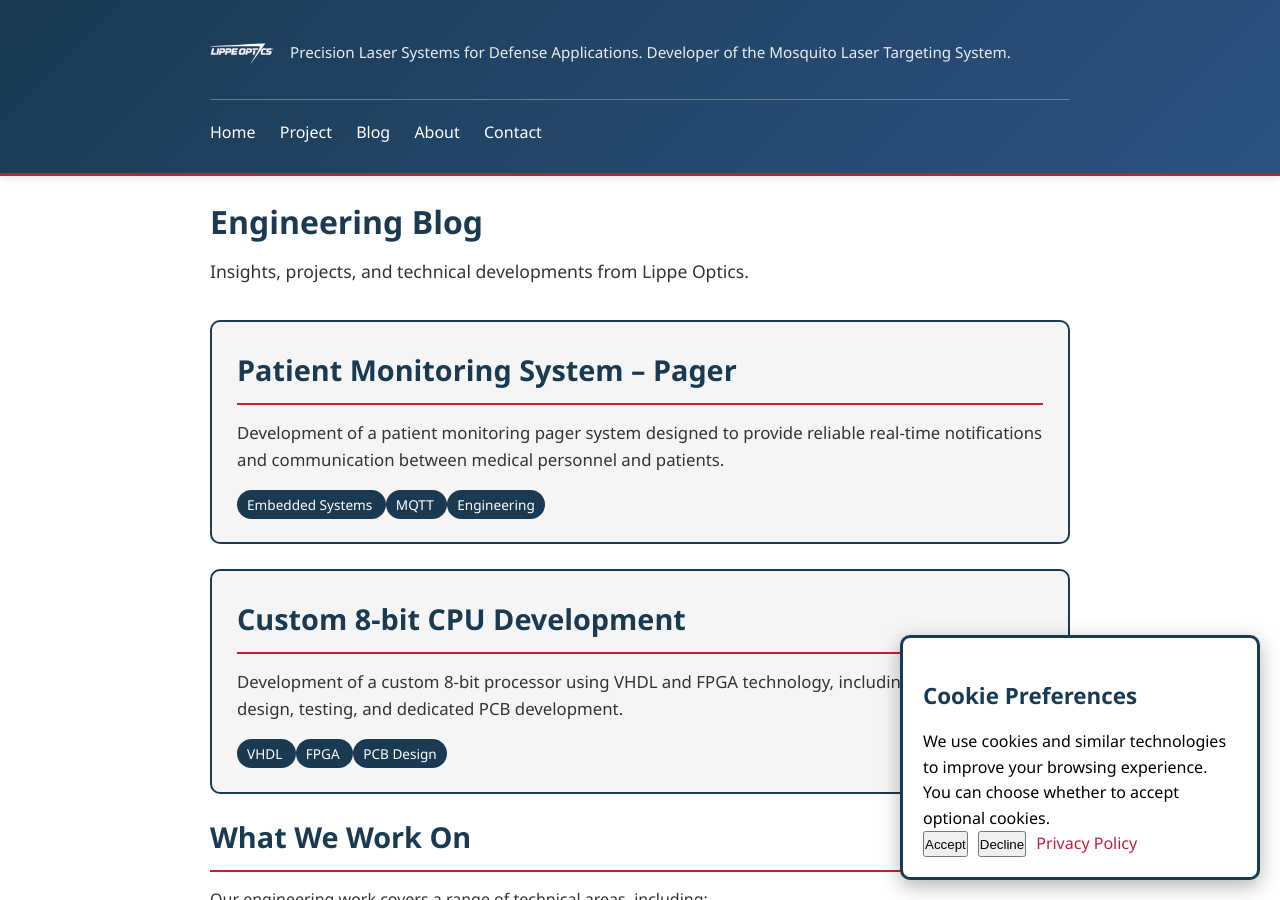
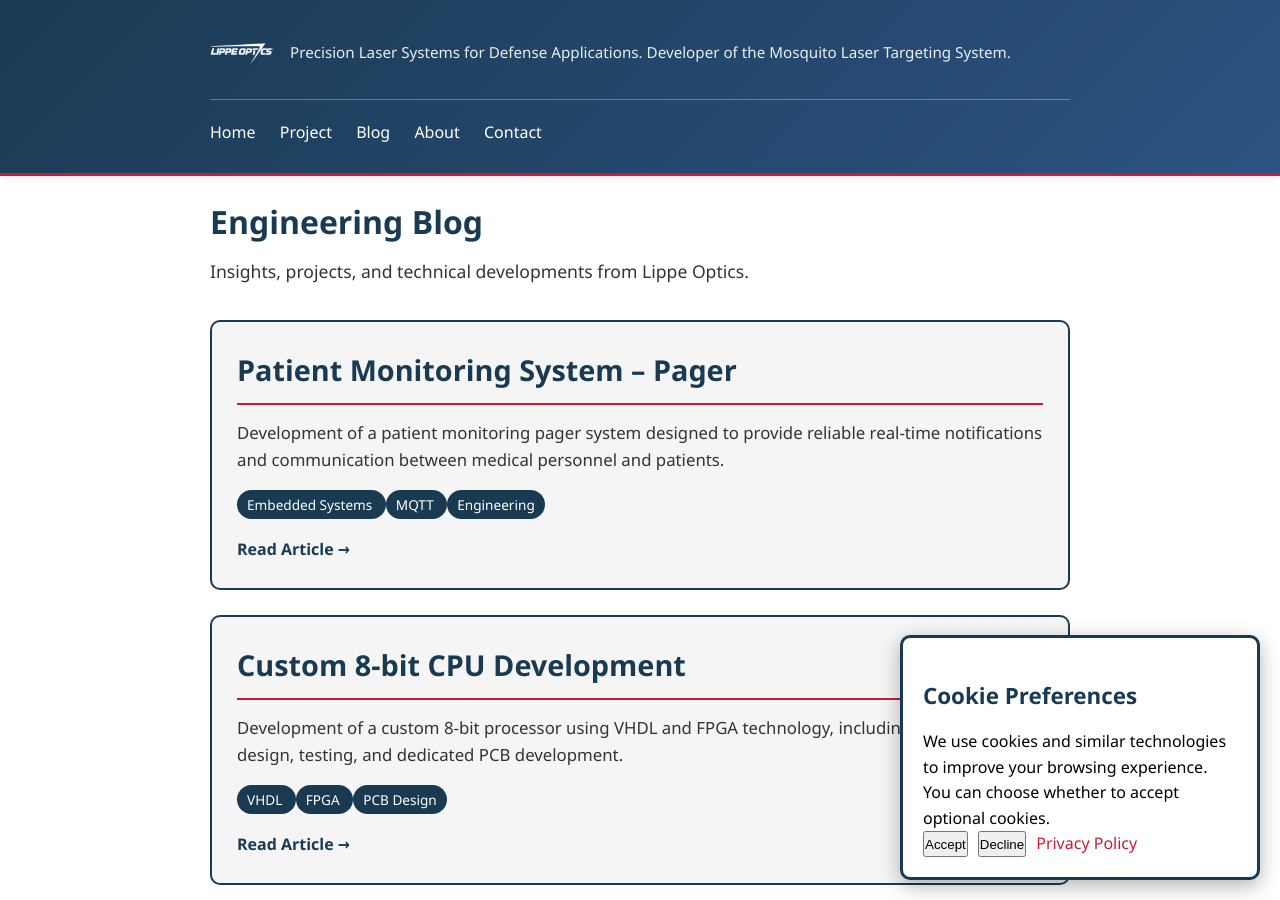
Before and after one commit to Enea322/LO-website-demo, a Jekyll site: the page built from blog.md, in a window 1280 px wide and 900 px high. Built offline with Jekyll 4.4.1, drawn with Linux system fonts in a browser that asks for light colours; part of the change alters nothing that is shown.

Commit message:
Fix articles directory location + Made small visual changes to blog page as well.

```diff
--- a/blog.md
+++ b/blog.md
@@ -11,17 +11,21 @@ Insights, projects, and technical developments from Lippe Optics.
 
 <div style="display: grid; gap: 25px;">
 
-  <div style="
-    background: #f5f5f5;
-    border: 2px solid #1a3a52;
-    border-radius: 10px;
-    padding: 25px;
-  ">
+  <!-- Patient Monitoring System -->
+  <a href="{{ '/blog/patient-monitoring-system.html' | relative_url }}"
+     style="
+       display: block;
+       background: #f5f5f5;
+       border: 2px solid #1a3a52;
+       border-radius: 10px;
+       padding: 25px;
+       text-decoration: none;
+       color: inherit;
+       transition: transform 0.2s, box-shadow 0.2s;
+     ">
+
     <h2 style="margin-top: 0; color: #1a3a52;">
-     <a href="{{ '/blog/patient-monitoring-system.html' | relative_url }}"
-        style="color: #1a3a52; text-decoration: none;">
-       Patient Monitoring System – Pager
-     </a>
+      Patient Monitoring System – Pager
     </h2>
 
     <p style="font-size: 1.05em;">
@@ -34,27 +38,43 @@ Insights, projects, and technical developments from Lippe Optics.
       <span style="background:#1a3a52;color:white;padding:5px 10px;border-radius:15px;font-size:0.85em;">
         Embedded Systems
       </span>
+
       <span style="background:#1a3a52;color:white;padding:5px 10px;border-radius:15px;font-size:0.85em;">
         MQTT
       </span>
+
       <span style="background:#1a3a52;color:white;padding:5px 10px;border-radius:15px;font-size:0.85em;">
         Engineering
       </span>
     </div>
-  </div>
+
+    <p style="
+      margin-top: 20px;
+      margin-bottom: 0;
+      color: #1a3a52;
+      font-weight: 700;
+    ">
+      Read Article →
+    </p>
+
+  </a>
 
 
-  <div style="
-    background: #f5f5f5;
-    border: 2px solid #1a3a52;
-    border-radius: 10px;
-    padding: 25px;
-  ">
+  <!-- Custom 8-bit CPU -->
+  <a href="{{ '/blog/8-bit-cpu.html' | relative_url }}"
+     style="
+       display: block;
+       background: #f5f5f5;
+       border: 2px solid #1a3a52;
+       border-radius: 10px;
+       padding: 25px;
+       text-decoration: none;
+       color: inherit;
+       transition: transform 0.2s, box-shadow 0.2s;
+     ">
+
     <h2 style="margin-top: 0; color: #1a3a52;">
-     <a href="{{ '/blog/8-bit-cpu.html' | relative_url }}"
-        style="color: #1a3a52; text-decoration: none;">
       Custom 8-bit CPU Development
-     </a>
     </h2>
 
     <p style="font-size: 1.05em;">
@@ -66,14 +86,26 @@ Insights, projects, and technical developments from Lippe Optics.
       <span style="background:#1a3a52;color:white;padding:5px 10px;border-radius:15px;font-size:0.85em;">
         VHDL
       </span>
+
       <span style="background:#1a3a52;color:white;padding:5px 10px;border-radius:15px;font-size:0.85em;">
         FPGA
       </span>
+
       <span style="background:#1a3a52;color:white;padding:5px 10px;border-radius:15px;font-size:0.85em;">
         PCB Design
       </span>
     </div>
-  </div>
+
+    <p style="
+      margin-top: 20px;
+      margin-bottom: 0;
+      color: #1a3a52;
+      font-weight: 700;
+    ">
+      Read Article →
+    </p>
+
+  </a>
 
 </div>
 
@@ -98,4 +130,5 @@ added to the blog as our projects develop.
 
 <br>
 
-If you have a project that could benefit from our expertise, feel free to **get in touch with us**.
+If you have a project that could benefit from our expertise, feel free to
+**get in touch with us**.
```
Also changed, not shown: blog/8-bit-cpu.md (renamed from 8-bit-cpu.md), blog/patient-monitoring-system.md (renamed from patient-monitoring-system.md).
